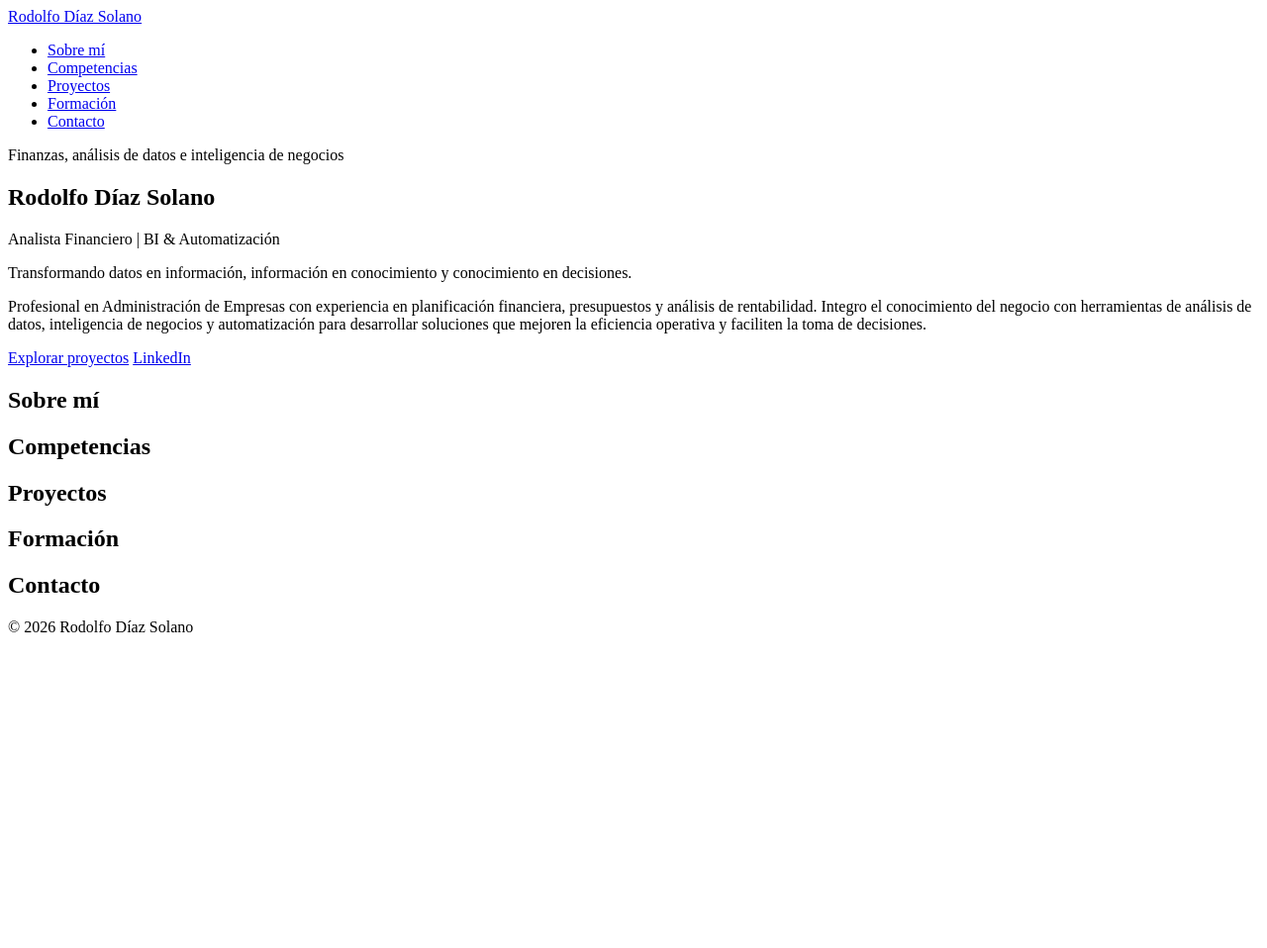
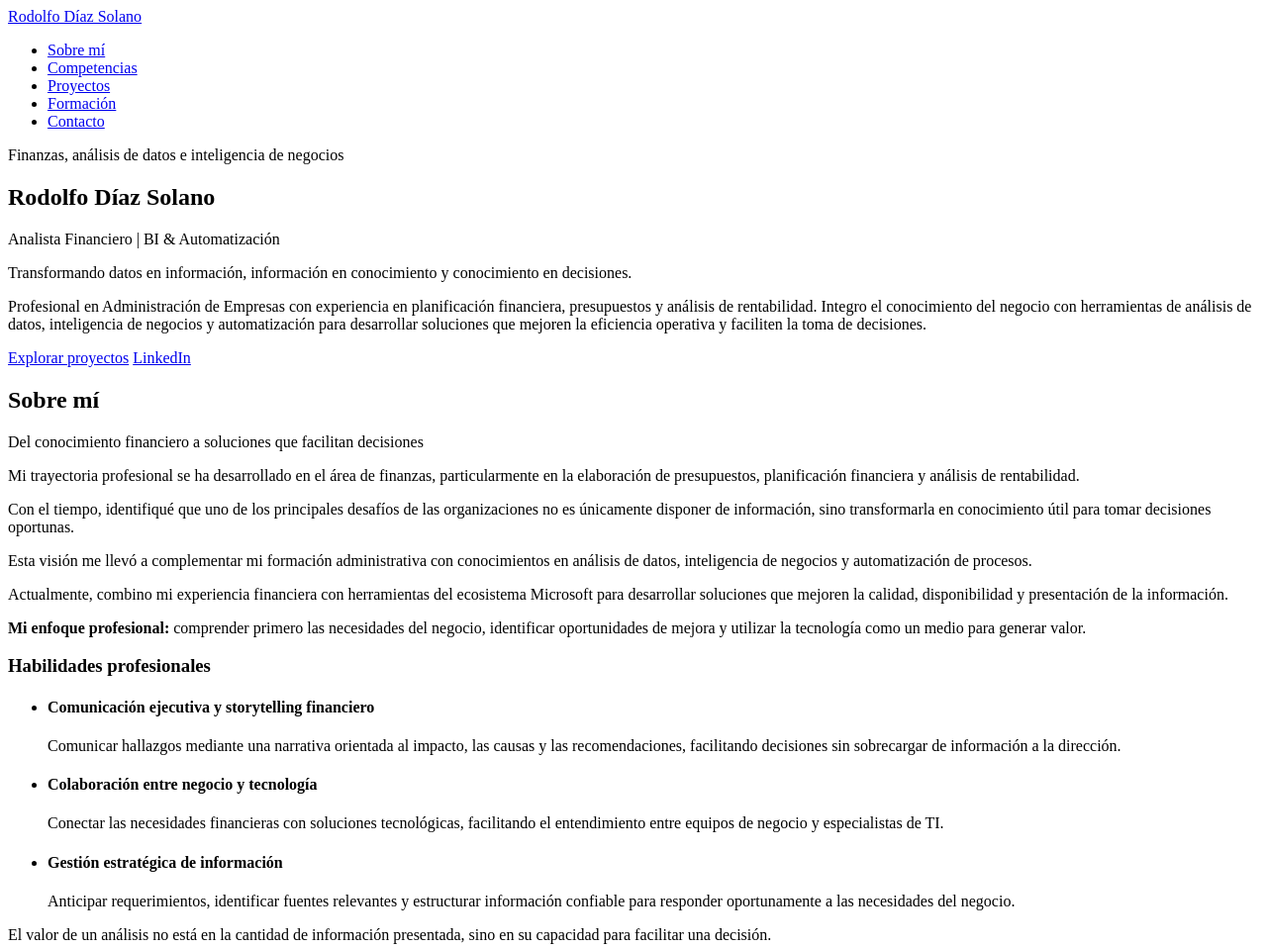
Before and after one commit to RODOLFO-DIAZ/professional-portfolio, a plain HTML site: page index.html in a window 1280 px wide. Shown: the top 958 px of the page at 99% size. Before the commit the page ends 800 px from the top, so only its background shows below. Drawn offline with Linux system fonts and the light colour scheme.

Commit message:
feat(about): add profile summary and professional skills
- Add section header with title and subtitle
- Add career summary paragraphs and professional focus
- Add three professional skills as cards and closing statement

```diff
--- a/index.html
+++ b/index.html
@@ -44,7 +44,36 @@
 
         <!-- About -->
         <section id="about" aria-labelledby="about-title">
-            <h2 id="about-title">Sobre mí</h2>
+            <div class="section-header">
+                <h2 id="about-title" class="section-title">Sobre mí</h2>
+                <p class="section-subtitle">Del conocimiento financiero a soluciones que facilitan decisiones</p>
+            </div>
+
+            <div class="about-text">
+                <p>Mi trayectoria profesional se ha desarrollado en el área de finanzas, particularmente en la elaboración de presupuestos, planificación financiera y análisis de rentabilidad.</p>
+                <p>Con el tiempo, identifiqué que uno de los principales desafíos de las organizaciones no es únicamente disponer de información, sino transformarla en conocimiento útil para tomar decisiones oportunas.</p>
+                <p>Esta visión me llevó a complementar mi formación administrativa con conocimientos en análisis de datos, inteligencia de negocios y automatización de procesos.</p>
+                <p>Actualmente, combino mi experiencia financiera con herramientas del ecosistema Microsoft para desarrollar soluciones que mejoren la calidad, disponibilidad y presentación de la información.</p>
+                <p class="about-focus"><strong>Mi enfoque profesional:</strong> comprender primero las necesidades del negocio, identificar oportunidades de mejora y utilizar la tecnología como un medio para generar valor.</p>
+            </div>
+
+            <h3 class="about-subtitle">Habilidades profesionales</h3>
+            <ul class="soft-skills">
+                <li class="card">
+                    <h4 class="card-title">Comunicación ejecutiva y storytelling financiero</h4>
+                    <p>Comunicar hallazgos mediante una narrativa orientada al impacto, las causas y las recomendaciones, facilitando decisiones sin sobrecargar de información a la dirección.</p>
+                </li>
+                <li class="card">
+                    <h4 class="card-title">Colaboración entre negocio y tecnología</h4>
+                    <p>Conectar las necesidades financieras con soluciones tecnológicas, facilitando el entendimiento entre equipos de negocio y especialistas de TI.</p>
+                </li>
+                <li class="card">
+                    <h4 class="card-title">Gestión estratégica de información</h4>
+                    <p>Anticipar requerimientos, identificar fuentes relevantes y estructurar información confiable para responder oportunamente a las necesidades del negocio.</p>
+                </li>
+            </ul>
+
+            <p class="about-quote">El valor de un análisis no está en la cantidad de información presentada, sino en su capacidad para facilitar una decisión.</p>
         </section>
 
         <!-- Skills -->
```
